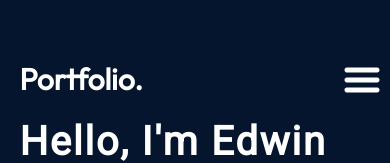
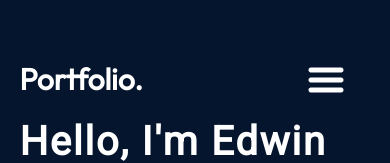
Before and after one commit to KipletingEdwin/KipletingEdwin-Portfolio, a React (Vite) app: page / in a window 390 px wide. Shown: the top 163 px of the page. Built offline with nearby package versions, Linux system fonts and the light colour scheme.

Commit message:
adjust position of navbar

```diff
--- a/src/components/Navbar/Navbar.module.css
+++ b/src/components/Navbar/Navbar.module.css
@@ -42,8 +42,6 @@
     .navbar{
         flex-direction: column;
         align-items: flex-start;
-        /* background-color: yellow; */
-        width: 100%;
     }
 
     .menu{
@@ -61,19 +59,22 @@
     .menuBtn{
         display: block;
         cursor: pointer;
+        position: relative;
+        z-index: 2;
     }
 
     .menuItems{
         display: none;
         flex-direction: column;
         gap: 13px;
+        position: fixed;
         align-items: center;
         background: rgb(25, 55, 109);
-        width: 100%;
+        width: 100vw;
         opacity: 0.94;
+        left: 0;
         /* background: linear-gradient(0deg, rgba(25, 55, 109, 0.2) 0%, rgba(25, 55, 109, 1) 100%); */
         padding: 20px 33px;
-        box-shadow: 0 0 4px 0 rgba(0, 0, 0, 0.25 );
     }
 
     .menuOpen{
```
